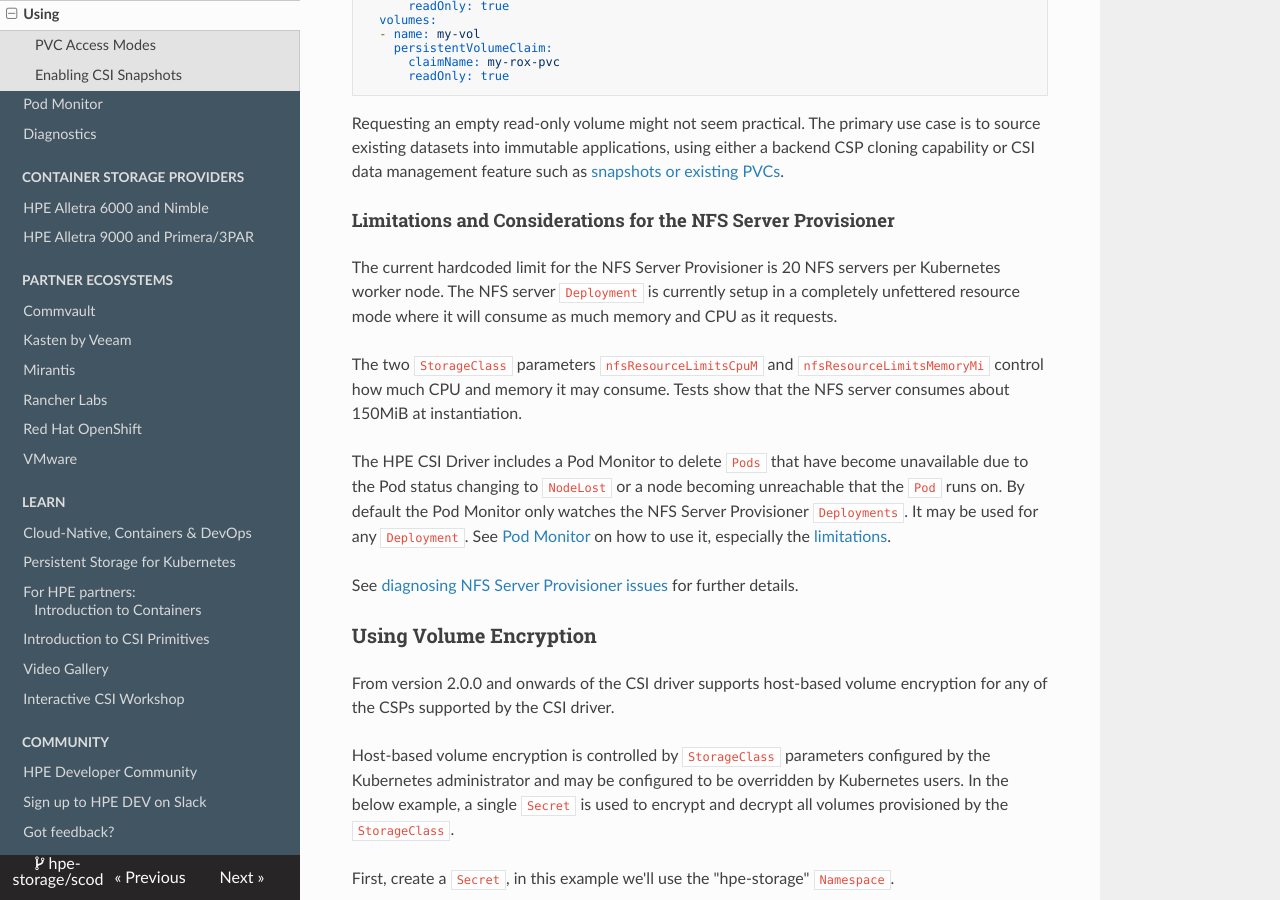
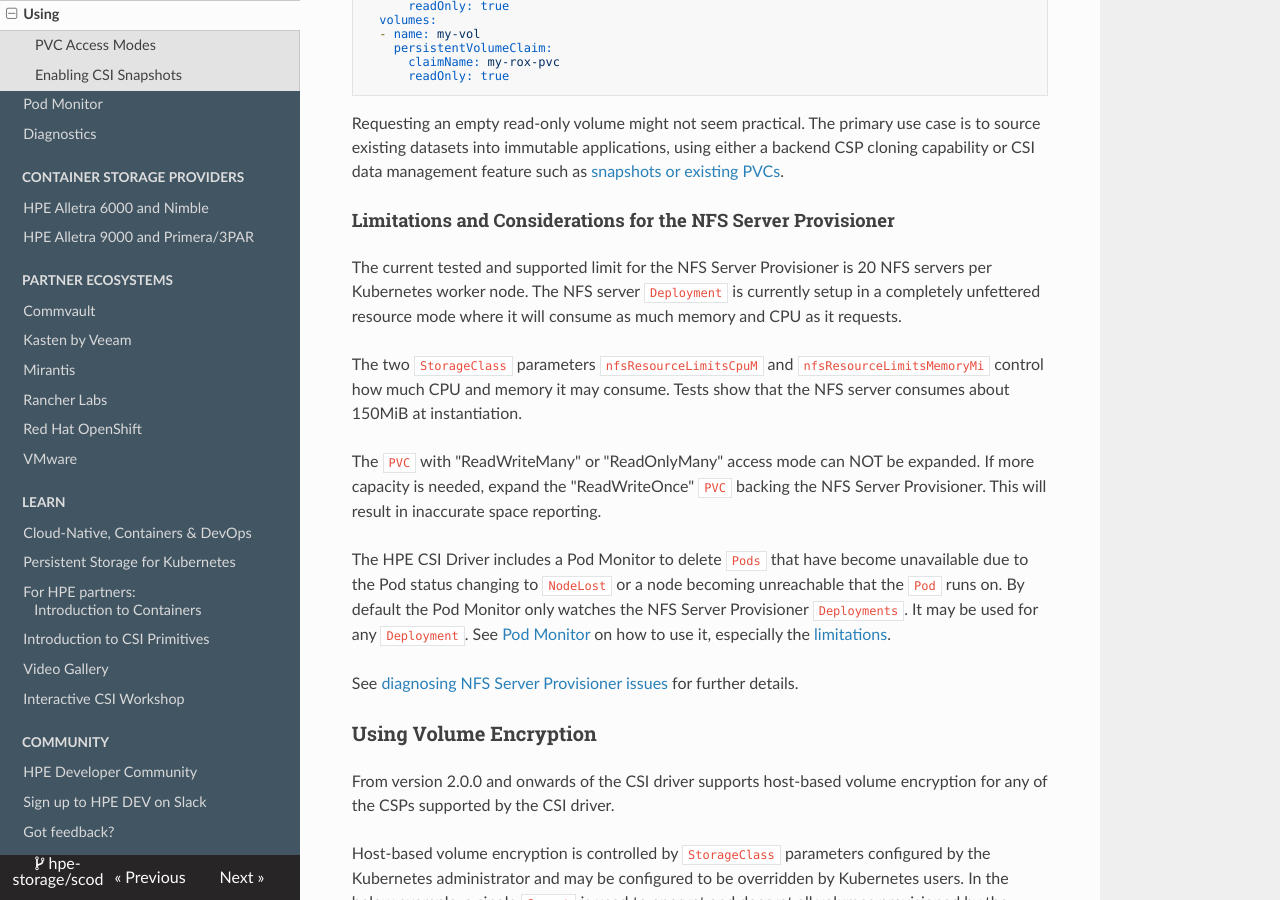
Before and after one commit to hpe-storage/scod, an MkDocs documentation site: the page built from docs/csi_driver/using.md, in a window 1280 px wide and 900 px high, scrolled down 17350 px. Built offline with MkDocs 1.6.1, drawn with Linux system fonts in a browser that asks for light colours; nearby versions of some CDN libraries.

Commit message:
Doc bug and clarifications (#106)
Signed-off-by: Michael Mattsson <michael.mattsson@gmail.com>

```diff
--- a/docs/csi_driver/using.md
+++ b/docs/csi_driver/using.md
@@ -817,9 +817,11 @@ Requesting an empty read-only volume might not seem practical. The primary use c
 
 #### Limitations and Considerations for the NFS Server Provisioner
 
-The current hardcoded limit for the NFS Server Provisioner is 20 NFS servers per Kubernetes worker node. The NFS server `Deployment` is currently setup in a completely unfettered resource mode where it will consume as much memory and CPU as it requests.
+The current tested and supported limit for the NFS Server Provisioner is 20 NFS servers per Kubernetes worker node. The NFS server `Deployment` is currently setup in a completely unfettered resource mode where it will consume as much memory and CPU as it requests.
 
 The two `StorageClass` parameters `nfsResourceLimitsCpuM` and `nfsResourceLimitsMemoryMi` control how much CPU and memory it may consume. Tests show that the NFS server consumes about 150MiB at instantiation.
+
+The `PVC` with "ReadWriteMany" or "ReadOnlyMany" access mode can NOT be expanded. If more capacity is needed, expand the "ReadWriteOnce" `PVC` backing the NFS Server Provisioner. This will result in inaccurate space reporting.
 
 The HPE CSI Driver includes a Pod Monitor to delete `Pods` that have become unavailable due to the Pod status changing to `NodeLost` or a node becoming unreachable that the `Pod` runs on. By default the Pod Monitor only watches the NFS Server Provisioner `Deployments`. It may be used for any `Deployment`. See [Pod Monitor](monitor.md) on how to use it, especially the [limitations](monitor.md#limitations).
 
```
